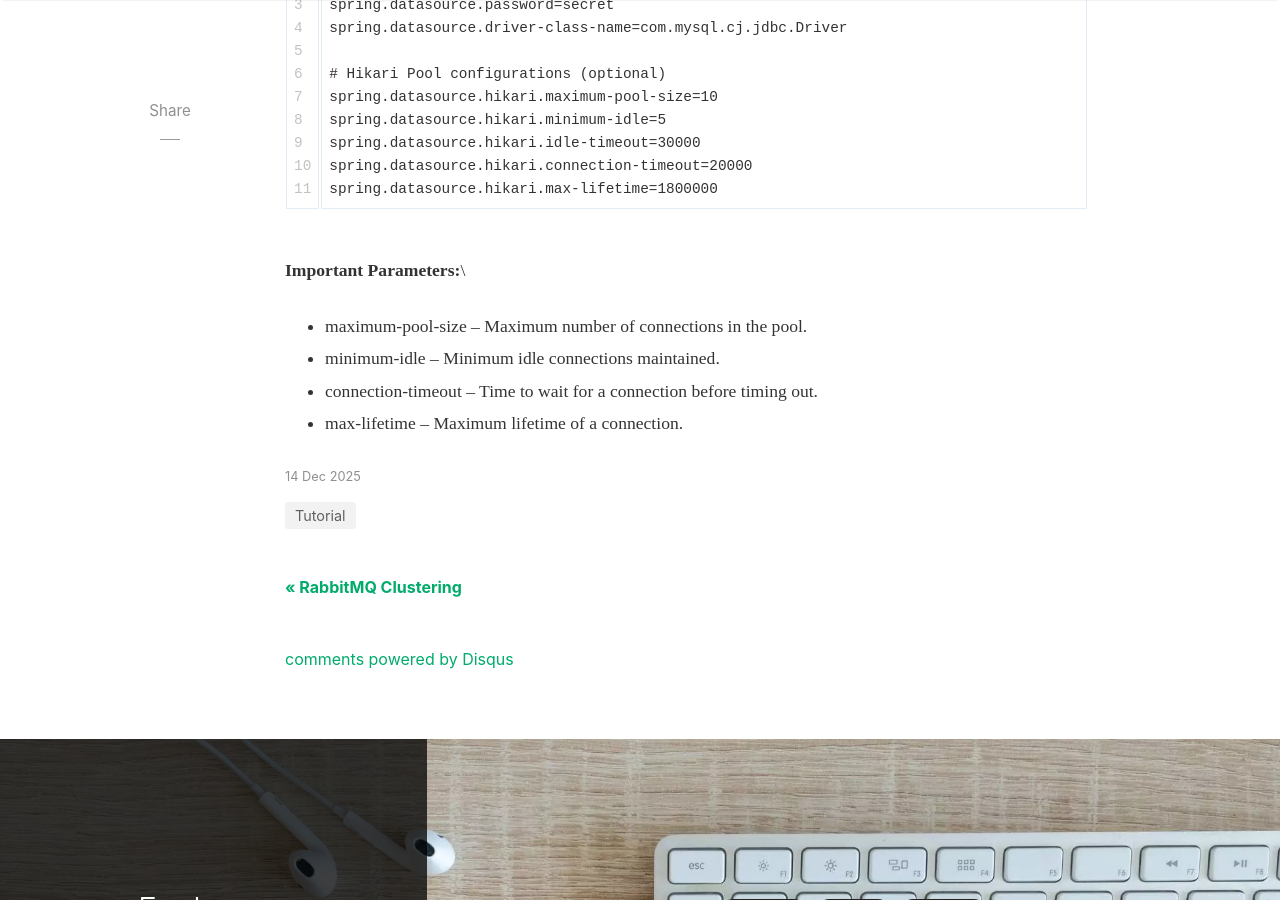
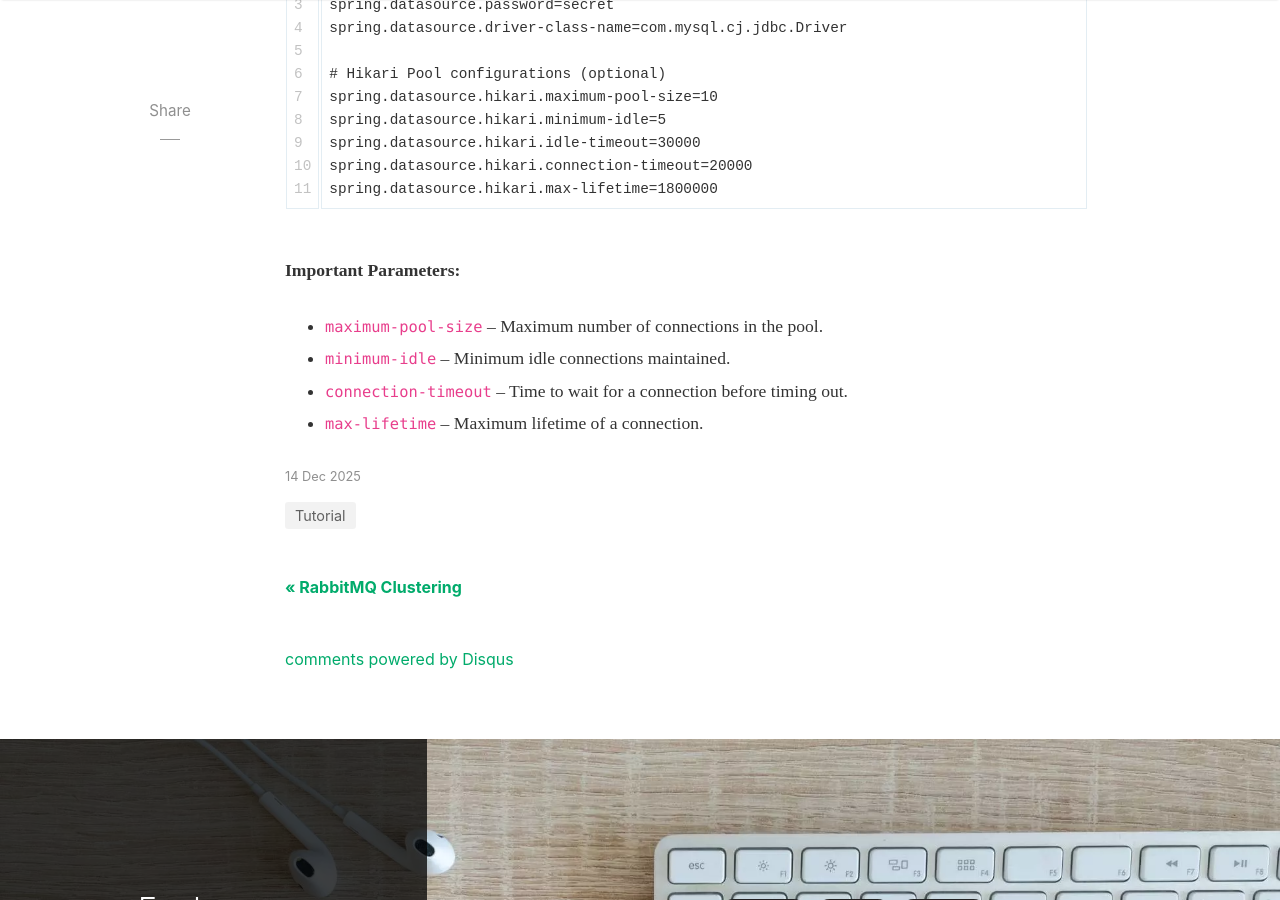
Before and after one commit to pratyush1806/pratyush1806.github.io, a Jekyll site: the page built from _posts/2025-12-14-api-performance-optimisation.md, in a window 1280 px wide and 900 px high, scrolled down 15384 px. Built offline with Jekyll 4.4.1, drawn with Linux system fonts in a browser that asks for light colours; nearby versions of some CDN libraries; comment, search, counter and statistics services are not loaded.

Commit message:
added content for connection pool

````diff
--- a/_posts/2025-12-14-api-performance-optimisation.md
+++ b/_posts/2025-12-14-api-performance-optimisation.md
@@ -534,11 +534,11 @@ spring.datasource.hikari.connection-timeout=20000
 spring.datasource.hikari.max-lifetime=1800000
 ```
 
-**Important Parameters:**\
-* maximum-pool-size – Maximum number of connections in the pool.
-* minimum-idle – Minimum idle connections maintained.
-* connection-timeout – Time to wait for a connection before timing out.
-* max-lifetime – Maximum lifetime of a connection.
+**Important Parameters:**
+* `maximum-pool-size` – Maximum number of connections in the pool.
+* `minimum-idle` – Minimum idle connections maintained.
+* `connection-timeout` – Time to wait for a connection before timing out.
+* `max-lifetime` – Maximum lifetime of a connection.
 
 <!-- ### 6. Reduce network hops through smart routing: Use dynamic load balancers and distributed architectures for minimal latency.
 ### 7. Compress payloads: Enable compression (e.g., gzip) for API requests and responses to decrease transfer times.
````
